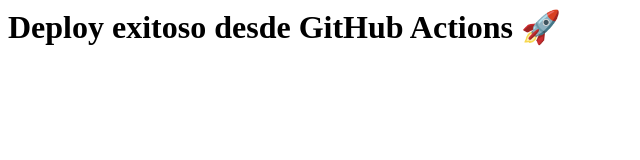
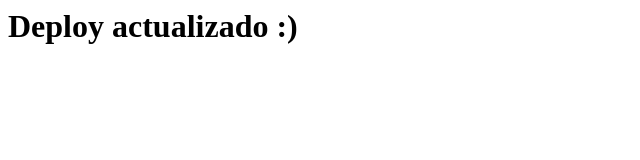
Before and after one commit to EAFIT-Works/ci-pages-demo, a plain HTML site: page build/index.html in a window 1280 px wide. Shown: the whole page, without its empty margins (0-640 px from the left). Drawn offline with Linux system fonts and the light colour scheme.

Commit message:
page actualization

```diff
--- a/build/index.html
+++ b/build/index.html
@@ -1,5 +1,5 @@
 <html>
   <body>
-    <h1>Deploy exitoso desde GitHub Actions 🚀</h1>
+    <h1>Deploy actualizado :)</h1>
   </body>
 </html>
```
